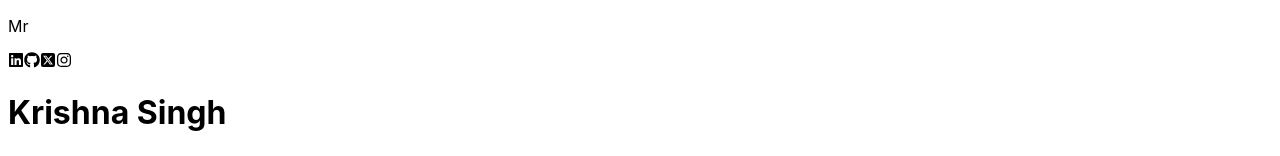
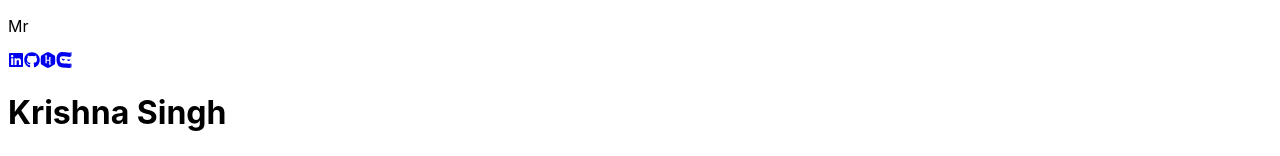
Before and after one commit to Szkrishna/My-Portfolio, a React (Vite) app: page / in a window 1280 px wide. Shown: the top 156 px of the page. Built offline with nearby package versions, Linux system fonts and the light colour scheme.

Commit message:
changing navbar content and adding url for linkedin, github, hackerrank and coding ninjas

```diff
--- a/src/components/Navbar.jsx
+++ b/src/components/Navbar.jsx
@@ -1,15 +1,14 @@
-// import React from 'react';
-// import logo from "../assets/kevinRushLogo.png";
+import React from 'react';
 import { FaLinkedin } from "react-icons/fa";
 import { FaGithub } from "react-icons/fa";
-import { FaSquareXTwitter } from "react-icons/fa6";
-import { FaInstagram } from "react-icons/fa";
+import { FaHackerrank } from 'react-icons/fa';
+import { SiCodingninjas } from "react-icons/si";
+import { Link } from 'react-router-dom';
 
 const Navbar = () => {
   return (
     <nav className="marker:mb-20 flex items-center justify-between py-6">
       <div className="flex flex-shrink-0 items-center">
-        {/* <img className="mx-2 w-10" src={logo} alt="" /> */}
         <div className="mx-2 w-auto">
           <p className="text-5xl font-medium bg-gradient-to-r from-green-700 to-red-700 via-blue-700 bg-clip-text text-transparent tracking-tight">
             Mr
@@ -17,10 +16,18 @@ const Navbar = () => {
         </div>
       </div>
       <div className="m-8 flex items-center justify-center gap-4 text-2xl">
-        <FaLinkedin />
-        <FaGithub />
-        <FaSquareXTwitter />
-        <FaInstagram />
+        <Link to="https://www.linkedin.com/in/krishna-singh-5a2244196/" target="_blank">
+          <FaLinkedin />
+        </Link>
+        <Link to="https://github.com/Szkrishna" target="_blank">
+          <FaGithub />
+        </Link>
+        <Link to="https://www.hackerrank.com/profile/krisnas9792" target="_blank">
+          <FaHackerrank />
+        </Link>
+        <Link to="https://www.naukri.com/code360/profile/0cc282c5-cc07-4aa1-92fd-e827575a2843" target="_blank">
+          <SiCodingninjas />
+        </Link>
       </div>
     </nav>
   )
```
